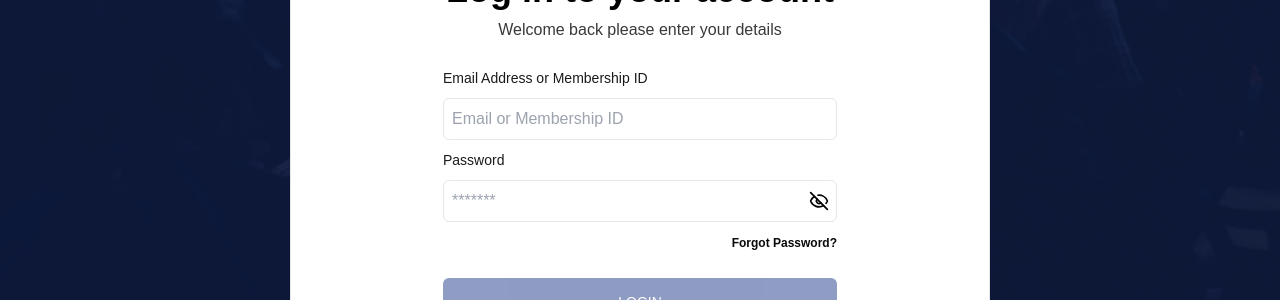
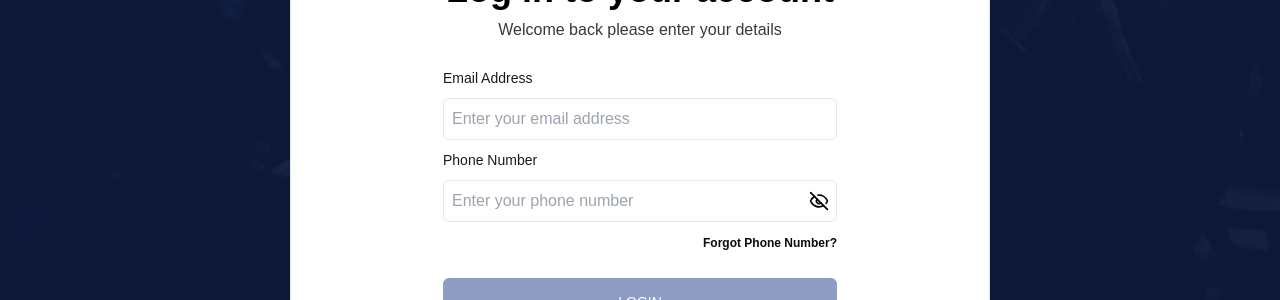
Before and after one commit to Apex10A/IAIIEA, a Next.js app: page /login in a window 1280 px wide. Shown: the part 369-669 px from the top of the page. Built offline with nearby package versions, Linux system fonts and the light colour scheme; no server answers.

Commit message:
fix/login

```diff
--- a/src/app/(auth)/login/page.tsx
+++ b/src/app/(auth)/login/page.tsx
@@ -11,26 +11,52 @@ import { ChevronLeft, Eye, EyeOff } from "lucide-react";
 const API_URL = process.env.NEXT_PUBLIC_API_URL;
 
 export default function LoginPage() {
-  const [identifier, setIdentifier] = useState("");
-  const [password, setPassword] = useState("");
+  const [email, setEmail] = useState("");
+  const [phoneNumber, setPhoneNumber] = useState("");
   const [defaultInpType, setDefaultInpType] = useState<"text" | "password">("password");
   const [isLoading, setIsLoading] = useState(false);
   const [error, setError] = useState("");
   const router = useRouter();
 
+  // Email validation
+  const isValidEmail = (email: string) => {
+    return /^[^\s@]+@[^\s@]+\.[^\s@]+$/.test(email);
+  };
+
+  // Phone number validation
+  const isValidPhoneNumber = (phone: string) => {
+    return /^\d{10,15}$/.test(phone.replace(/[-()\s]/g, ''));
+  };
+
   const handleSubmit = async (e: React.FormEvent) => {
     e.preventDefault();
     setError("");
+
+    // Validate email
+    if (!isValidEmail(email)) {
+      setError("Please enter a valid email address");
+      return;
+    }
+
+    // Validate phone number
+    if (!isValidPhoneNumber(phoneNumber)) {
+      setError("Please enter a valid phone number (10-15 digits)");
+      return;
+    }
+
     setIsLoading(true);
 
     try {
-      const response = await fetch(`${API_URL}/login`, {
+      const response = await fetch(`${API_URL}/conference/login`, {
         method: "POST",
         headers: {
           "Content-Type": "application/json",
           "Accept": "application/json",
         },
-        body: JSON.stringify({ uid: identifier, password }),
+        body: JSON.stringify({
+          email: email.toLowerCase().trim(),
+          password: phoneNumber.replace(/[-()\s]/g, '') // Remove any formatting from phone number
+        }),
       });
 
       const data = await response.json();
@@ -84,13 +110,13 @@ export default function LoginPage() {
             <div className="grid gap-2">
               <div className="space-y-2">
                 <label className="font-medium text-[#1A1A1A] text-sm">
-                  Email Address or Membership ID
+                  Email Address
                 </label>
                 <input
-                  type="text"
-                  value={identifier}
-                  onChange={(e) => setIdentifier(e.target.value)}
-                  placeholder="Email or Membership ID"
+                  type="email"
+                  value={email}
+                  onChange={(e) => setEmail(e.target.value)}
+                  placeholder="Enter your email address"
                   className="w-full p-2 border rounded-md"
                   required
                   disabled={isLoading}
@@ -99,14 +125,18 @@ export default function LoginPage() {
 
               <div className="space-y-2">
                 <label className="font-medium text-[#1A1A1A] text-sm">
-                  Password
+                  Phone Number
                 </label>
                 <div className="relative w-full">
                   <input
                     type={defaultInpType}
-                    value={password}
-                    onChange={(e) => setPassword(e.target.value)}
-                    placeholder="*******"
+                    value={phoneNumber}
+                    onChange={(e) => {
+                      // Only allow numbers and common phone number formatting characters
+                      const value = e.target.value.replace(/[^\d-()\s]/g, '');
+                      setPhoneNumber(value);
+                    }}
+                    placeholder="Enter your phone number"
                     className="w-full p-2 border rounded-md"
                     required
                     disabled={isLoading}
@@ -128,7 +158,7 @@ export default function LoginPage() {
                 </div>
                 <div className="text-right">
                   <Link href="/reset-password" className="text-xs text-brand-primary font-bold">
-                    Forgot Password?
+                    Forgot Phone Number?
                   </Link>
                 </div>
               </div>
@@ -136,7 +166,7 @@ export default function LoginPage() {
               <Button
                 type="submit"
                 className="w-full h-12 mt-4 rounded-md bg-[#203A87] text-white"
-                disabled={!identifier || !password || isLoading}
+                disabled={!email || !phoneNumber || isLoading}
               >
                 {isLoading ? "LOGGING IN..." : "LOGIN"}
               </Button>
--- a/src/app/(auth)/register/page.tsx
+++ b/src/app/(auth)/register/page.tsx
@@ -363,7 +363,7 @@ export default function RegisterPage() {
                       <Input
                         id="postal"
                         type="text"
-                        placeholder="John"
+                        placeholder="1234"
                         required
                         {...field}
                         disabled={isLoading}
--- a/src/app/(members-dashboard)/members-dashboard/DashboardContent.tsx
+++ b/src/app/(members-dashboard)/members-dashboard/DashboardContent.tsx
@@ -9,7 +9,7 @@ export const DashboardContent: React.FC<DashboardContentProps> = ({ user }) => {
   return (
     <div className="p-6 bg-[#F9FAFF]">
       <h1 className="text-5xl font-bold">
-        Welcome on board, {user.f_name} 👋
+        Welcome on board, {user.name} 👋
       </h1>
       <div className="bg-white rounded-lg shadow p-6 mt-4">
         <p className="text-gray-600">
--- a/src/app/(members-dashboard)/members-dashboard/dash/index.tsx
+++ b/src/app/(members-dashboard)/members-dashboard/dash/index.tsx
@@ -5,7 +5,7 @@ import React, { useEffect, useState } from "react";
 import { DashboardContent } from '../DashboardContent';
 
 interface UserDataType {
-  f_name: string;
+  name: string;
   registration: string;
 }
 
@@ -25,7 +25,7 @@ export default function DashboardPage() {
         try {
           const parsedData = JSON.parse(storedUserData);
           setUserData({
-            f_name: parsedData.f_name || 'User',
+            name: parsedData.name || 'User',
             registration: parsedData.registration || '',
           });
         } catch (error) {
--- a/src/app/(members-dashboard)/members-dashboard/dash/types.ts
+++ b/src/app/(members-dashboard)/members-dashboard/dash/types.ts
@@ -1,4 +1,4 @@
 export interface UserDataType {
-    f_name: string;
+    name: string;
     registration: string;
   }
--- a/src/app/(members-dashboard)/members-dashboard/page.tsx
+++ b/src/app/(members-dashboard)/members-dashboard/page.tsx
@@ -83,8 +83,8 @@ const DashboardLayout: React.FC = () => {
   }
 
   return (
-    <div className="h-screen flex flex-col bg-[#f9faff] overflow-hidden">
-      <div className="fixed top-0 left-0 right-0 z-50 bg-white">
+    <div className="h-screen flex flex-col  overflow-hidden">
+      <div className="fixed top-0 left-0 right-0 z-50 ">
         <DashboardHeader />
       </div>
 
```
